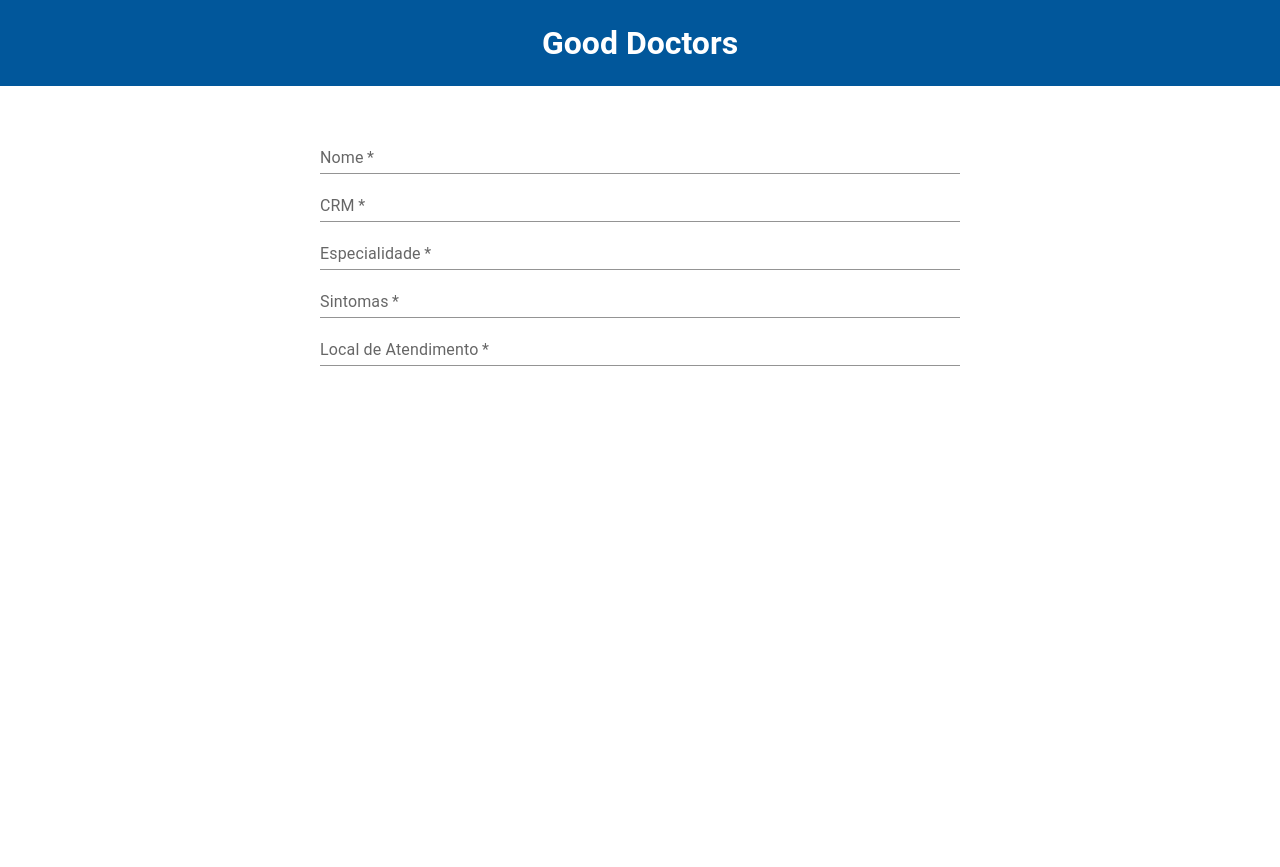
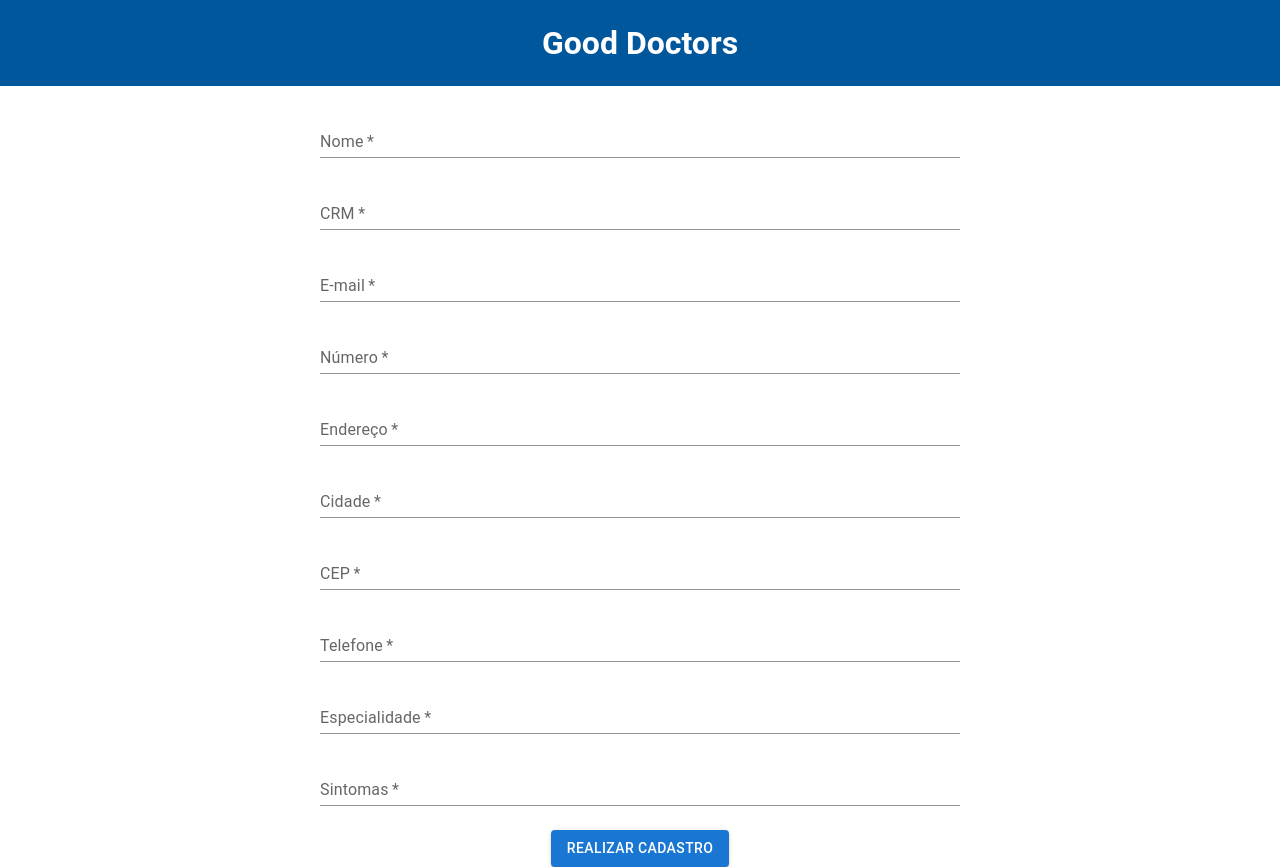
Before and after one commit to Gabriel-de-Carvalho/goodDoctors-Front, a React (Create React App) app: page /signup in a window 1280 px wide. Before the commit the page ends 800 px from the top, so only its background shows below. Built offline with nearby package versions, Linux system fonts and the light colour scheme.

Commit message:
Inserindo servico de cadastro de medicos

```diff
--- a/src/components/Search/Search.js
+++ b/src/components/Search/Search.js
@@ -25,7 +25,7 @@ export default function Search(){
                         />
 
                     <Button sx= {{mr: 3}}variant="contained" onClick={ () => {navigate("/doctors") }}>Pesquisar</Button>
-                    <Button variant="contained" >cadastrar médico</Button>
+                    <Button variant="contained" onClick={ () => {navigate("/signup") }}>Cadastrar Médico</Button>
                 </div>
 
 
--- a/src/components/SignUp/SignUp.js
+++ b/src/components/SignUp/SignUp.js
@@ -1,54 +1,152 @@
-import React from "react";
+import React, { useState} from "react";
 import Header from "../Header/Header";
-import { TextField } from "@mui/material";
-import "./SignUp.css"
+import { TextField, Button } from "@mui/material";
+import "./SignUp.css";
+import API from "../../client/Client";
 
 export default function SignUp(){
+    const [doctor, setDoctor] = useState({
+        name : "name",
+        crm: "crm",
+        email: "email",
+        street: "street",
+        number: "number",
+        address: "address",
+        phone: "phone",
+        speciality: "speciality",
+        symptoms : [],
+        city: "city",
+        cep: "cep",
+    })
+
+    function splitSymptoms(symptoms){
+        return symptoms.split(",")
+    }
+
+    function updateDoctorSignUp(e){
+        let inputValue = e.target.value
+
+        if(e.target.id === "symptoms"){
+            inputValue = splitSymptoms(e.target.value);
+        }
+
+        const infoChange = {...doctor, [e.target.id]: inputValue};
+        setDoctor(infoChange)
+        console.log(doctor)
+    }
+
+    async function createDoctor(newDoctor){
+        const response = await API.post("/createDoctor", newDoctor);
+
+        response.status === 200? alert("Cadastro realizado com sucesso!") : alert("Falha no Cadastro.");
+    }
+
     return(
         <div className="SignUp-Page">
             <Header/>
             <div className="SignUp-Main">
                 <div className="form-box">
                     <TextField
+                        sx={{mb: 3, mt: 3}}
+                        onChange={updateDoctorSignUp}
                         fullWidth
                         required
-                        id="name-input"
+                        id="name"
                         label="Nome"
                         type="search"
                         variant="standard"
                     />
                     <TextField
+                        sx={{mb: 3}}
+                        onChange={updateDoctorSignUp}
                         fullWidth
                         required
-                        id="crm-input"
+                        id="crm"
                         label="CRM"
                         type="search"
                         variant="standard"
                     />
                     <TextField
+                        sx={{mb: 3}}
+                        onChange={updateDoctorSignUp}
                         fullWidth
                         required
-                        id="specialty-input"
+                        id="email"
+                        label="E-mail"
+                        type="search"
+                        variant="standard"
+                    />
+                    <TextField
+                        sx={{mb: 3}}
+                        onChange={updateDoctorSignUp}
+                        fullWidth
+                        required
+                        id="number"
+                        label="Número"
+                        type="search"
+                        variant="standard"
+                    />
+                    <TextField
+                        sx={{mb: 3}}
+                        onChange={updateDoctorSignUp}
+                        fullWidth
+                        required
+                        id="address"
+                        label="Endereço"
+                        type="search"
+                        variant="standard"
+                    />
+                    <TextField
+                        sx={{mb: 3}}
+                        onChange={updateDoctorSignUp}
+                        fullWidth
+                        required
+                        id="city"
+                        label="Cidade"
+                        type="search"
+                        variant="standard"
+                    />
+                    <TextField
+                        sx={{mb: 3}}
+                        onChange={updateDoctorSignUp}
+                        fullWidth
+                        required
+                        id="cep"
+                        label="CEP"
+                        type="search"
+                        variant="standard"
+                    />
+                    <TextField
+                        sx={{mb: 3}}
+                        onChange={updateDoctorSignUp}
+                        fullWidth
+                        required
+                        id="phone"
+                        label="Telefone"
+                        type="search"
+                        variant="standard"
+                    />
+                    <TextField
+                        sx={{mb: 3}}
+                        onChange={updateDoctorSignUp}
+                        fullWidth
+                        required
+                        id="specialty"
                         label="Especialidade"
                         type="search"
                         variant="standard"
                     />
                     <TextField
+                        sx={{mb: 3}}
+                        onChange={updateDoctorSignUp}
                         fullWidth
                         required
-                        id="symptoms-input"
+                        id="symptoms"
                         label="Sintomas"
                         type="search"
                         variant="standard"
                     />
-                    <TextField
-                        fullWidth
-                        required
-                        id="placeOfService-input"
-                        label="Local de Atendimento"
-                        type="search"
-                        variant="standard"
-                    />
+                    <Button variant="contained" onClick={ () => {createDoctor(doctor)}}>Realizar Cadastro</Button>
                 </div>
             </div>
         </div>
```
